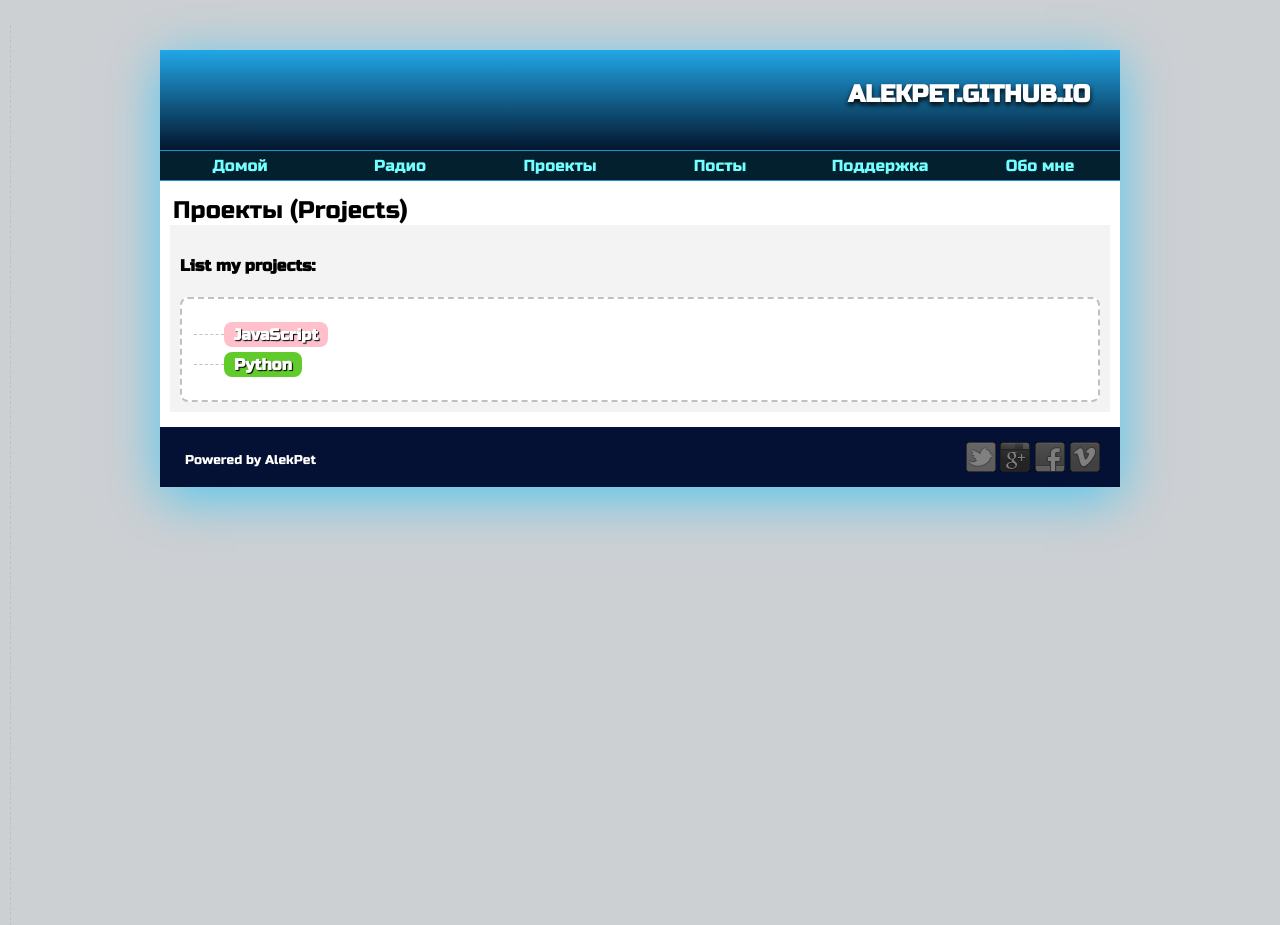
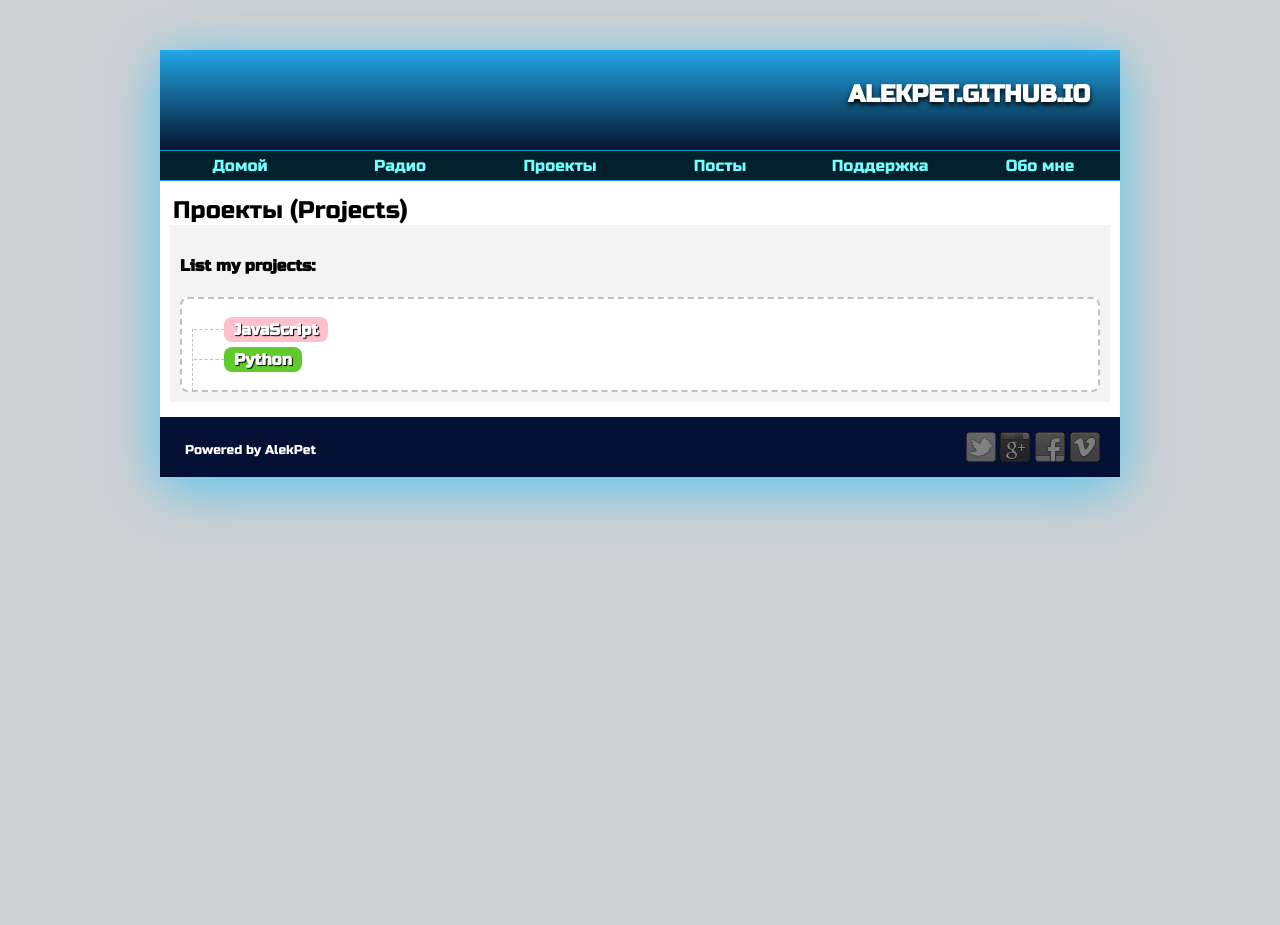
Before and after one commit to AlekPet/alekpet.github.io, a Jekyll site: the page built from projects.html, in a window 1280 px wide. Built offline with Jekyll 4.4.1, drawn with Linux system fonts in a browser that asks for light colours; after the commit the page ends 900 px from its top, so only the background shows below that.

Commit message:
fix style.css

```diff
--- a/css/style.css
+++ b/css/style.css
@@ -273,13 +273,14 @@ pre {
   background: #ffffff;
   border-radius: 8px;
   border: 2px dashed silver;
+  position: relative;
+  overflow: hidden;
 }
 
 /* Group styles */
 .group {
   list-style: none;
   user-select: none;
-  overflow: hidden;
 }
 
 .group_title {
@@ -309,7 +310,7 @@ pre {
   width: 1px;
   border-left: 1px dashed silver;
   position: absolute;
-  top: 25px;
+  top: 30px;
   left: 10px;
 }
 
--- a/projects.html
+++ b/projects.html
@@ -4,11 +4,7 @@ title: Проекты (Projects)
 ---
 <h4>List my projects: </h4>
 
-<div class="projects_list_box">
-    <!-- <ul class="projects_list">
-        <li><a href="/projects/pigeon-and-timer/index.html">pigeon-and-timer</a></li>
-    </ul> -->
-</div>
+<div class="projects_list_box"></div>
 
 <script type="module">
     import { createGroupList } from "/js/utils.js"
```
